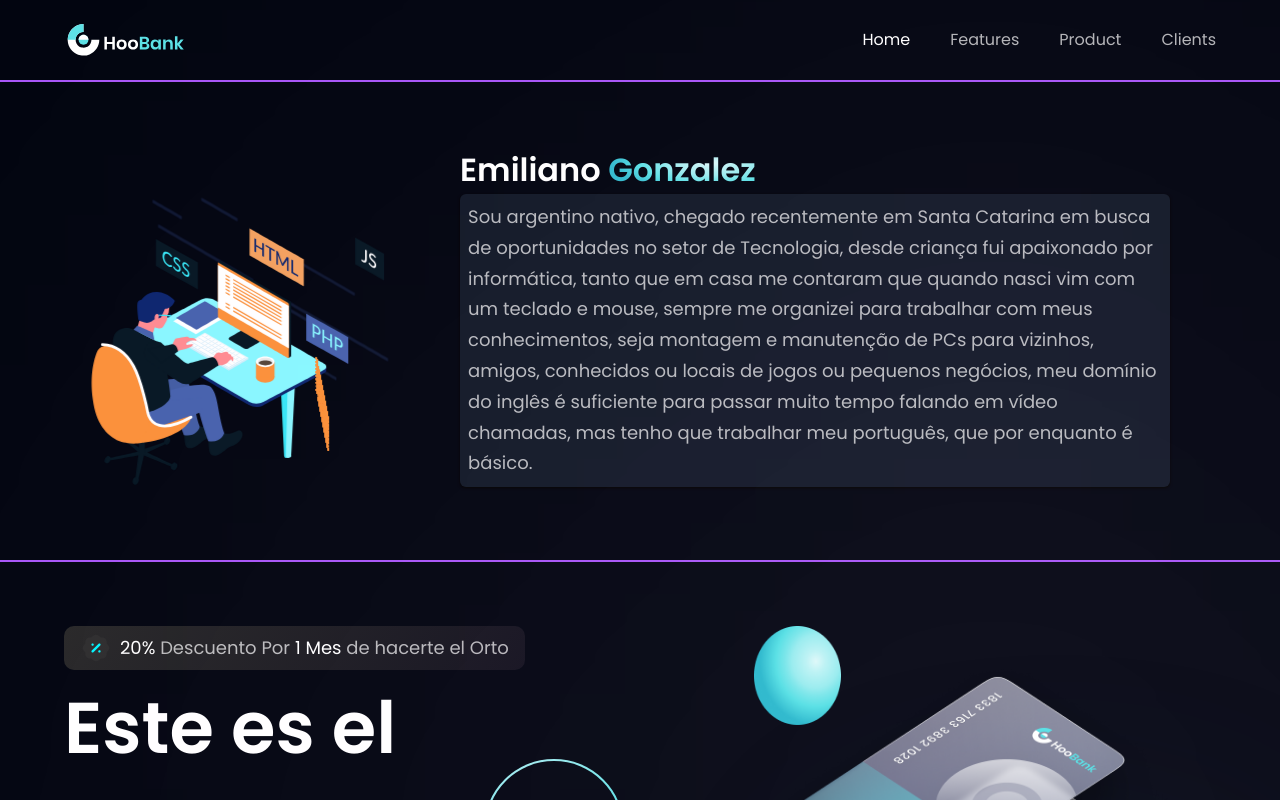
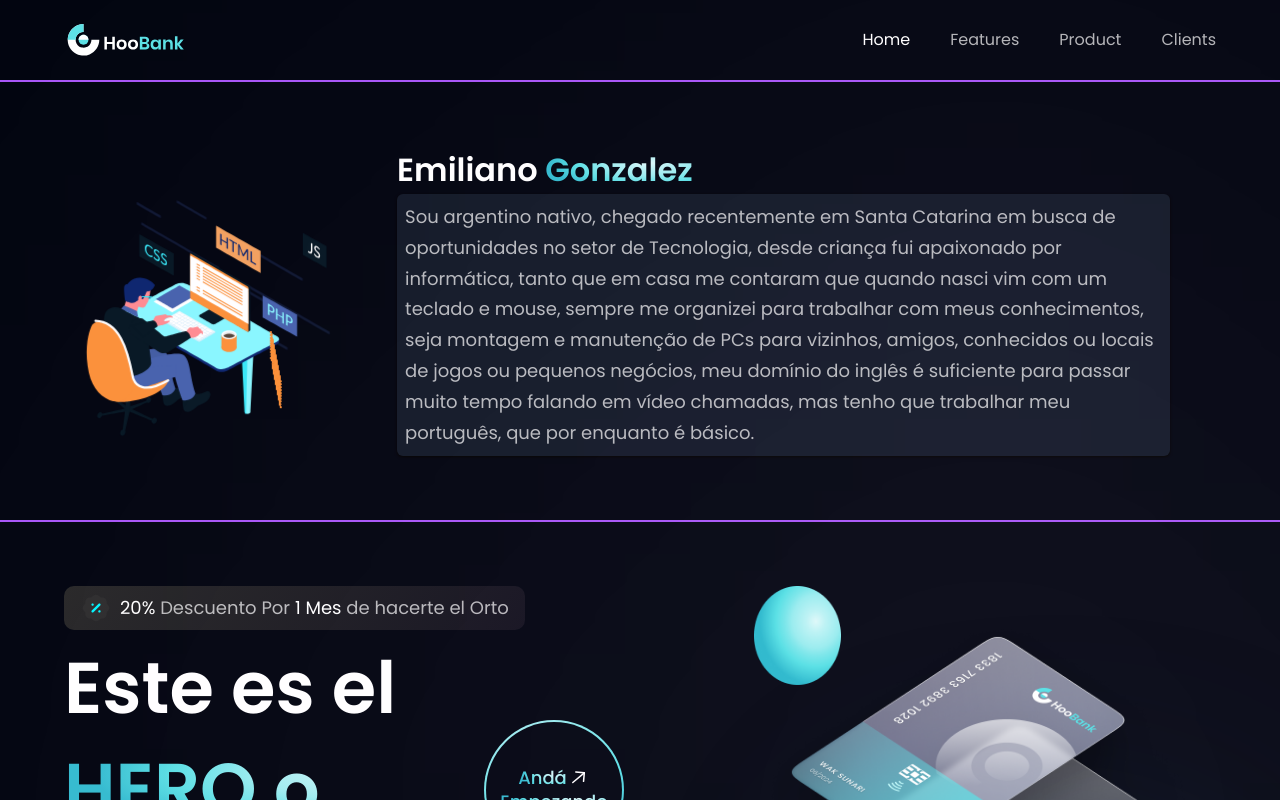
Before and after one commit to EmGoAR/Portfolio, a React (Vite) app: page / in a window 1280 px wide. Shown: the top 800 px of the page. Built offline with nearby package versions, Linux system fonts and the light colour scheme.

Commit message:
before installing typewritter effect

```diff
--- a/src/assets/index.js
+++ b/src/assets/index.js
@@ -23,6 +23,7 @@ import twitter from "./twitter.svg";
 import people01 from "./people01.png";
 import people02 from "./people02.png";
 import people03 from "./people03.png";
+import programmingGuy from "./programmingGuy.json"
 
 export {
   airbnb,
@@ -50,4 +51,5 @@ export {
   people01,
   people02,
   people03,
+  programmingGuy,
 };
--- a/src/components/MainSection.jsx
+++ b/src/components/MainSection.jsx
@@ -11,7 +11,7 @@ const MainSection = () => {
       <div className={`flex-1 flex-col sm:flex-row ${styles.flexStart} xl:px-0 sm:px-16 px-6`}>
 
       {/* Animacion */}
-        <Lottie animationData={ProgrammingGuy} loop={true} className={`flex min-w-[350px] max-w-[500px] self-center`}></Lottie>
+        <Lottie animationData={ProgrammingGuy} loop={true} className={`flex min-w-[287px] max-w-[500px] self-center`}></Lottie>
 
 
         {/* Contenedor de texto */}
```
